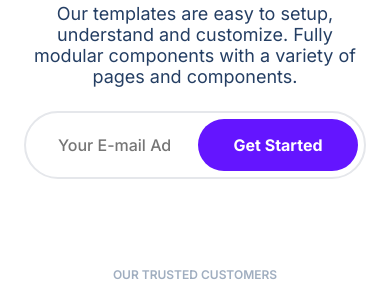
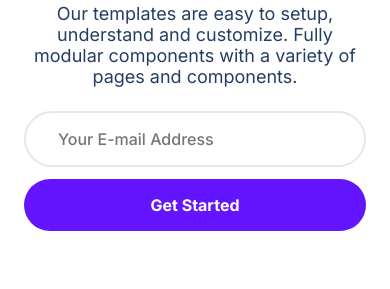
Before and after one commit to maxmw02/Treact-Recreate, a plain HTML site: page index.html in a window 390 px wide. Shown: the part 264-553 px from the top of the page. Drawn offline with Linux system fonts and the light colour scheme.

Commit message:
made email input responsive

```diff
--- a/style.css
+++ b/style.css
@@ -1303,6 +1303,23 @@ MEDIA
 }
 
 @media (max-width: 640px) {
+    .header__email {
+        height: auto;
+        display: flex;
+        flex-direction: column;
+    }
+
+    .header__email--input {
+        position: static;
+        padding: 16px 0 16px 32px;
+    }
+
+    .header__email--btn {
+        width: 100%;
+        padding: 16px 0;
+        margin-top: 12px;
+    }
+
     .contact__btns {
         display: flex;
         flex-direction: column;
```
